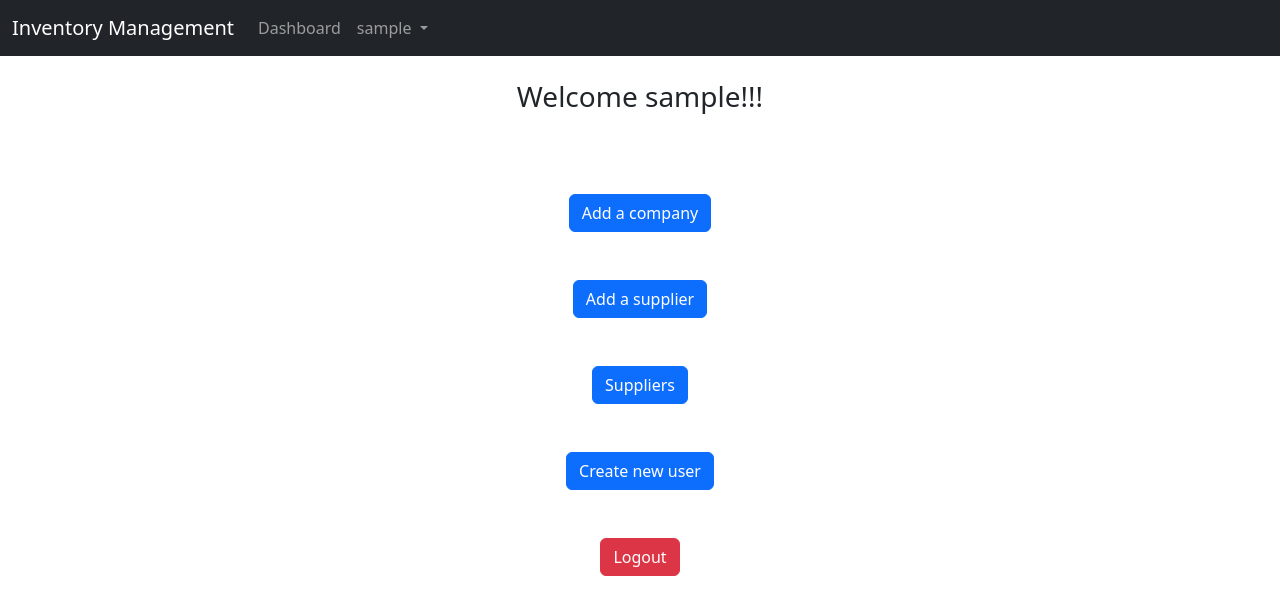
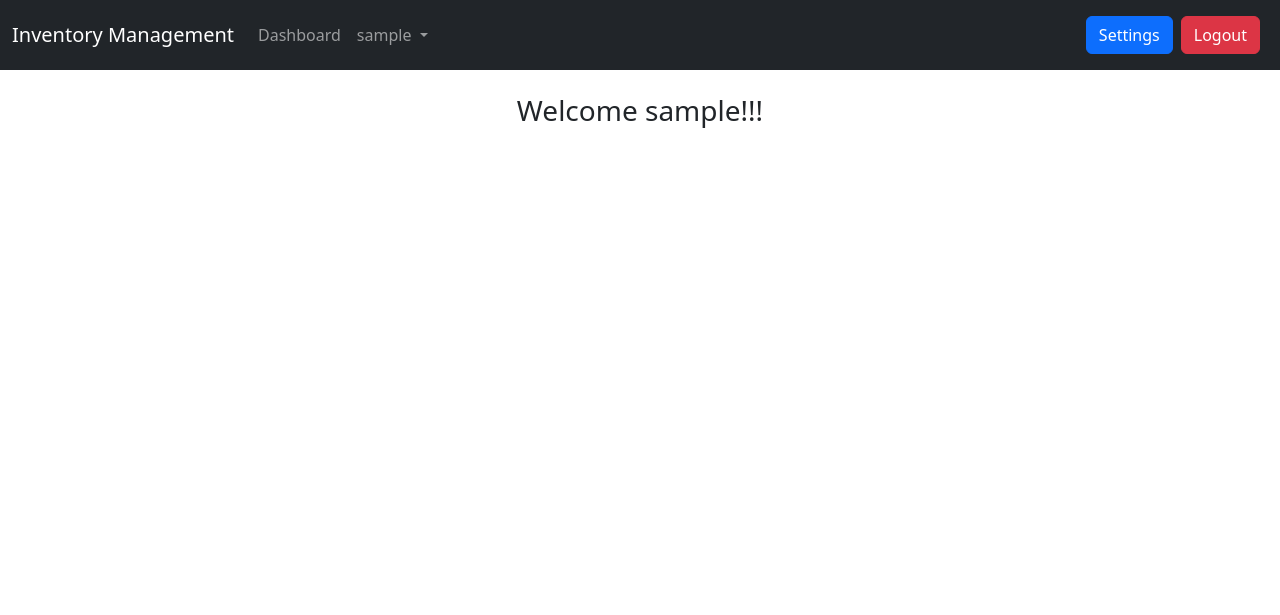
Before and after one commit to MihaiStanica91/stock-management, a Django app: page /dashboard in a window 1280 px wide. Shown: the top 615 px of the page. Run offline with Django 5.2, Linux system fonts and the light colour scheme; the visitor is signed in with stand-in values (Sample User, id 1); some libraries are stand-ins or nearby versions.

Commit message:
Settings button added, redesign of the Home page

```diff
--- a/company/templates/company/edit_company.html
+++ b/company/templates/company/edit_company.html
@@ -1,5 +1,7 @@
 {% extends 'base.html' %}
 {% load bootstrap5 %}
+
+{% bootstrap_css %}
 
 {% block title %}Edit Company{% endblock title %}
 
@@ -50,4 +52,5 @@
             </div>
         </div>
     </div>
+{% bootstrap_javascript %}
 {% endblock %}
--- a/users/templates/dashboard.html
+++ b/users/templates/dashboard.html
@@ -9,41 +9,6 @@
 <div class="d-flex justify-content-center">
     <h3>Welcome {{request.user.username}}!!!</h3>
 </div>
-<br>
-<br>
-<br>
-<div class="d-flex justify-content-center">
-    <a href="{% url 'company:company_register' %}">
-        <button type="button" class="btn btn-primary">Add a company</button>
-    </a>
-</div>
-<br>
-<br>
-<div class="d-flex justify-content-center">
-    <a href="{% url 'company:supplier_register' %}">
-        <button type="button" class="btn btn-primary">Add a supplier</button>
-    </a>
-</div>
-<br>
-<br>
-<div class="d-flex justify-content-center">
-    <a href="{% url 'company:supplier_list' %}">
-        <button type="button" class="btn btn-primary">Suppliers</button>
-    </a>
-</div>
-<br>
-<br>
-<div class="d-flex justify-content-center">
-    <a href="{% url 'send_invitation_form' %}">
-        <button type="button" class="btn btn-primary">Create new user</button>
-    </a>
-</div>
-<br>
-<br>
-<div class="d-flex justify-content-center">
-    <a href="{% url 'user_logout' %}">
-        <button type="button" class="btn btn-danger">Logout</button>
-    </a>
-</div>
+
 {% bootstrap_javascript %}
 {% endblock %}
--- a/users/templates/navbar.html
+++ b/users/templates/navbar.html
@@ -19,6 +19,42 @@
                     </ul>
                 </li>
             </ul>
+            <button class="btn btn-primary" type="button" data-bs-toggle="offcanvas" data-bs-target="#offcanvasRight" aria-controls="offcanvasRight">Settings</button>
+            <div class="d-flex justify-content-center p-2">
+                <a href="{% url 'user_logout' %}">
+                    <button type="button" class="btn btn-danger">Logout</button>
+                </a>
+            </div>
         </div>
     </div>
 </nav>
+
+
+<div class="offcanvas offcanvas-end" data-bs-backdrop="false" tabindex="-1" id="offcanvasRight" aria-labelledby="offcanvasRightLabel">
+    <div class="offcanvas-header">
+        <h5 class="offcanvas-title" id="offcanvasRightLabel">Settings</h5>
+        <button type="button" class="btn-close" data-bs-dismiss="offcanvas" aria-label="Close"></button>
+    </div>
+    <div class="offcanvas-body">
+        <div class="d-flex justify-content-center p-2">
+            <a href="{% url 'company:company_register' %}">
+                <button type="button" class="btn btn-primary">Add a company</button>
+            </a>
+        </div>
+        <div class="d-flex justify-content-center p-2">
+            <a href="{% url 'company:supplier_register' %}">
+                <button type="button" class="btn btn-primary">Add a supplier</button>
+            </a>
+        </div>
+        <div class="d-flex justify-content-center p-2">
+            <a href="{% url 'company:supplier_list' %}">
+                <button type="button" class="btn btn-primary">Suppliers</button>
+            </a>
+        </div>
+        <div class="d-flex justify-content-center p-2">
+            <a href="{% url 'send_invitation_form' %}">
+                <button type="button" class="btn btn-primary">Create new user</button>
+            </a>
+        </div>
+    </div>
+</div>
```
